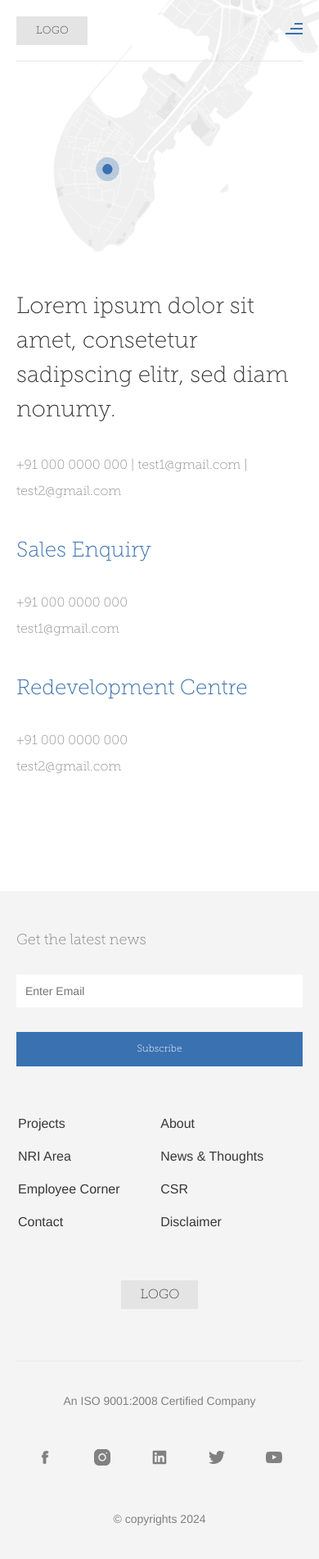
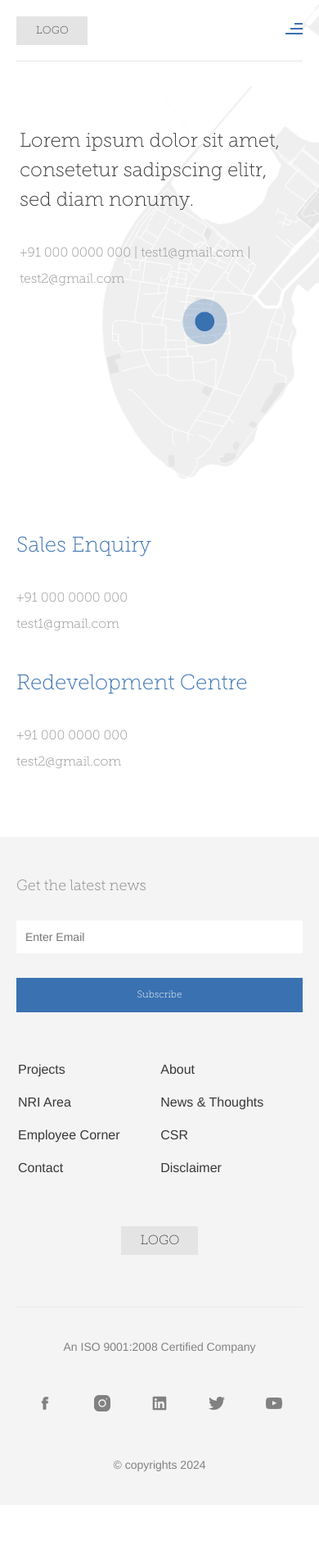
Before and after one commit to omkarhcode/bcd-contact-us, a PHP site: page / in a window 390 px wide; the page is wider, and only the part inside the window is pictured. Shown: that part at 82% size. After the commit the page ends 1795 px from the top of that part, so only its background shows below. Run offline with PHP 8.4, Linux system fonts and the light colour scheme.

Commit message:
Refactor mobile layout and styles in index.php and footer.css

```diff
--- a/index.php
+++ b/index.php
@@ -76,12 +76,14 @@
                 <img src="assets/pointer.svg" alt="" class="pointer">
 
                 <div class="text-container">
+                    <div class="mobile-absolute">
                         <h4>Lorem ipsum dolor sit amet, consetetur sadipscing elitr, sed diam nonumy.</h4>
                         <p class="links">
                             <a href="tel:+91 000 0000 000" target="_blank">+91 000 0000 000 </a> |
                             <a href="mailto:test1@gmail.com" target="_blank">test1@gmail.com</a> |
                             <a href="mailto:test2@gmail.com" target="_blank">test2@gmail.com</a>
                         </p>
+                    </div>
 
                     <h3>Sales Enquiry</h3>
                     <p class="links">
--- a/style/footer.css
+++ b/style/footer.css
@@ -135,7 +135,7 @@
 /* BREAKPOINTS */
 @media (max-width: 992px) {
   #footer {
-    margin-top: 60px;
+    margin-top: 0px;
   }
   #footer .flex-container,
   #footer #bottom-bar {
--- a/style/section.css
+++ b/style/section.css
@@ -220,6 +220,25 @@
   .section {
     flex-direction: column;
   }
+  .section .map-container .absolute-container-placeholder {
+    z-index: 0;
+  }
+  .section .map-container .map {
+    width: 190%;
+  }
+
+  .section .text-container .mobile-absolute {
+    position: absolute;
+    top: 125px;
+    left: 0;
+    padding: 0 24px 0 24px;
+  }
+
+  .section .text-container .mobile-absolute h4 {
+    font-size: 24px;
+    line-height: 36px;
+    font-weight: normal;
+  }
 
   .section .contact-us-container,
   .section .vl,
```
Lines whose indentation alone changed are shown as unchanged.
